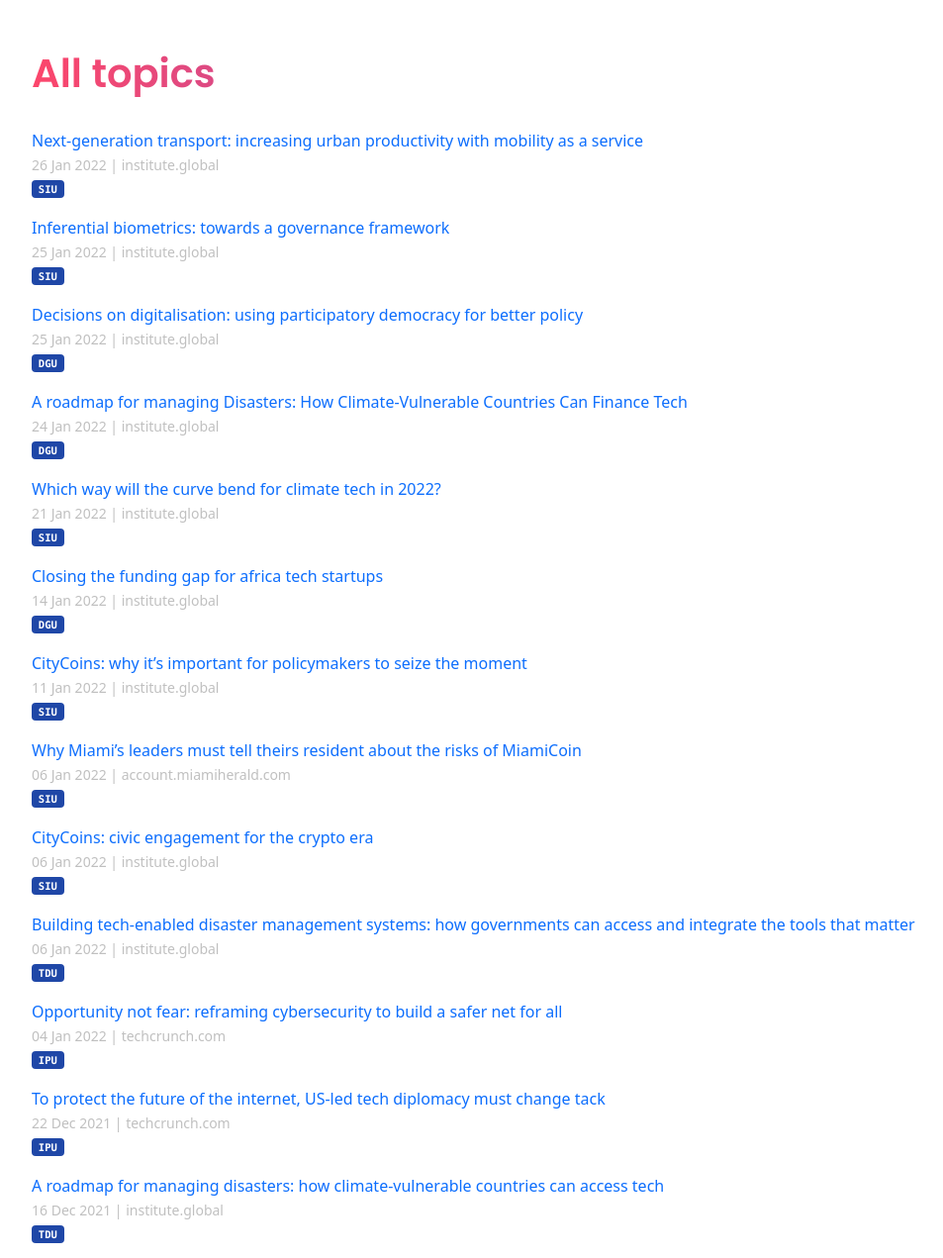
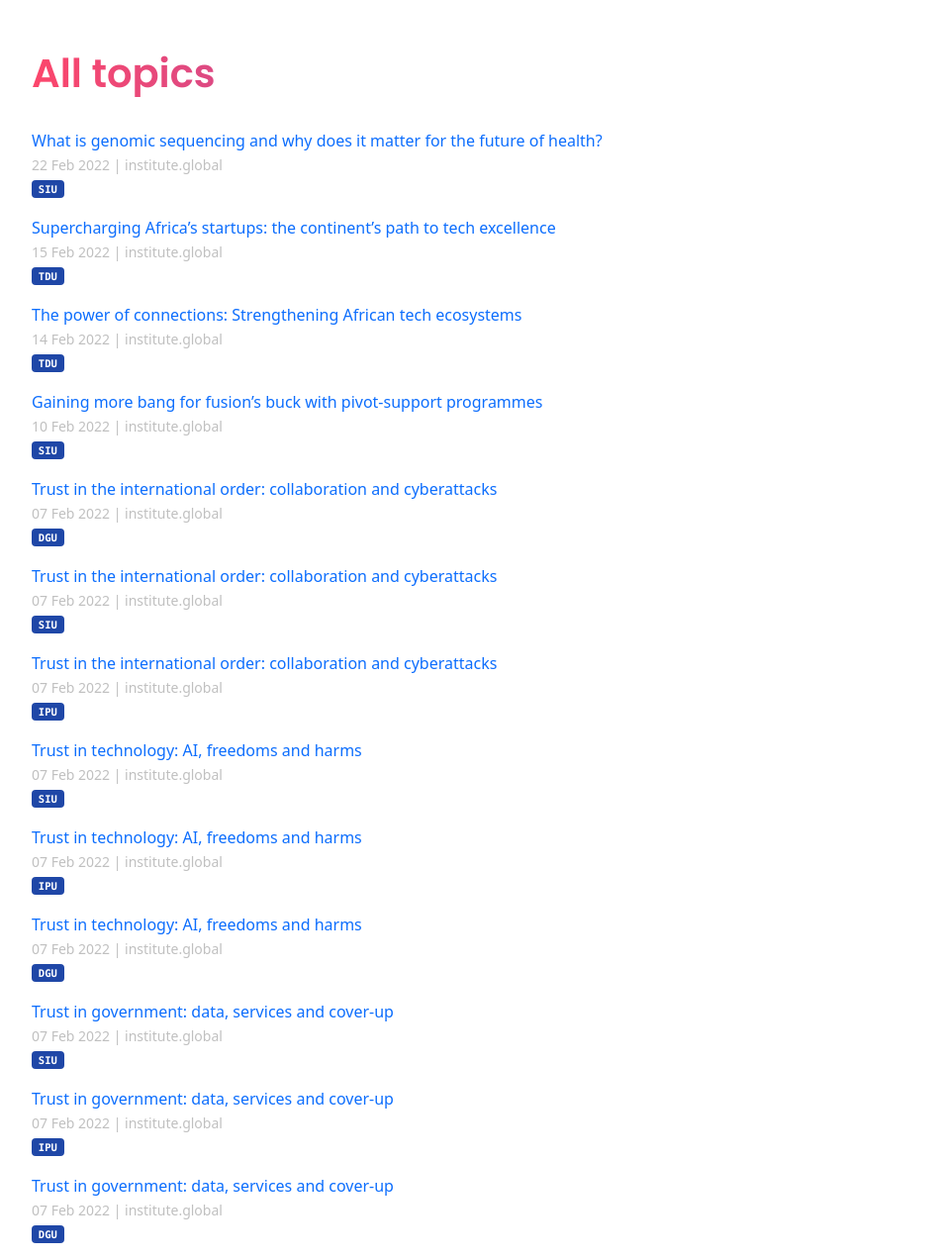
Before and after one commit to techpolicyio/techpolicyio.github.io, a Jekyll site: the page built from pages/home.md, in a window 1280 px wide and 1400 px high, scrolled down 764 px, cut to the strip 129-1400 px from the top of the window. Shown: the whole strip at 99% size, without its empty margins (50-1003 px from the left). Built offline with Jekyll 4.4.1, drawn with Linux system fonts in a browser that asks for light colours; some of the changed text lies outside the part shown.

Commit message:
Update links.yml

```diff
--- a/_data/links.yml
+++ b/_data/links.yml
@@ -1109,3 +1109,103 @@
   url: https://institute.global/policy/next-generation-transport-increasing-urban-productivity-mobility-service
   date: 2022-01-26
   unit: siu
+- title: "Using tech can transform climate disaster management"
+  url: https://institute.global/policy/using-tech-can-transform-climate-disaster-management
+  date: 2021-12-13
+  unit: tdu
+- title: "Technology is the frontline of managing climate disasters"
+  url: https://institute.global/policy/technology-frontline-managing-climate-disasters
+  date: 2021-12-14
+  unit: tdu
+- title: "Staying ahead of the covid curve"
+  url: https://institute.global/policy/staying-ahead-covid-curve
+  date: 2021-12-21
+  unit: dgu
+- title: "Internet policy in Asia: what are the technology and legal challenges for 2022?"
+  url: https://institute.global/policy/what-internet-policy-asia-2022
+  date: 2022-01-18
+  unit: ipu
+- title: "How to rethink cybersecurity in Africa: what should African leaders do to strengthen the digital economy?"
+  url: https://institute.global/policy/how-rethink-cybersecurity-africa-strengthen-digital-economy
+  date: 2022-01-24
+  unit: ipu
+- title: "Next-generation transport: increasing urban productivity with mobility as a service"
+  url: https://institute.global/policy/next-generation-transport-increasing-urban-productivity-mobility-service
+  date: 2022-01-26
+  unit: siu
+- title: "Cities adapt their transport systems for a future of hybrid work"
+  url: https://institute.global/policy/cities-adapt-their-transport-systems-future-hybrid-work
+  date: 2022-02-02
+  unit: siu
+- title: "Tech for climate disasters: getting the right rech in the right hands at the right time"
+  url: https://institute.global/policy/tech-climate-disasters-getting-right-tech-right-hands-right-time
+  date: 2022-02-04
+  unit: tdu
+- title: "Making it work: a participatory project on gig work"
+  url: https://institute.global/policy/making-it-work-participatory-project-gig-work
+  date: 2022-02-04
+  unit: dgu
+- title: "Trust in government: data, services and cover-up"
+  url: https://institute.global/policy/tbi-globalism-study-tech-government
+  date: 2022-02-07
+  unit: dgu
+- title: "Trust in government: data, services and cover-up"
+  url: https://institute.global/policy/tbi-globalism-study-tech-government
+  date: 2022-02-07
+  unit: ipu
+- title: "Trust in government: data, services and cover-up"
+  url: https://institute.global/policy/tbi-globalism-study-tech-government
+  date: 2022-02-07
+  unit: siu
+- title: "Trust in the international order: collaboration and cyberattacks"
+  url: https://institute.global/policy/tbi-globalism-study-tech-international-order
+  date: 2022-02-07
+  unit: ipu
+- title: "Trust in the international order: collaboration and cyberattacks"
+  url: https://institute.global/policy/tbi-globalism-study-tech-international-order
+  date: 2022-02-07
+  unit: siu
+- title: "Trust in the international order: collaboration and cyberattacks"
+  url: https://institute.global/policy/tbi-globalism-study-tech-international-order
+  date: 2022-02-07
+  unit: dgu
+- title: "Trust in technology: AI, freedoms and harms"
+  url: https://institute.global/policy/tbi-globalism-study-tech-international-order
+  date: 2022-02-07
+  unit: dgu
+- title: "Trust in technology: AI, freedoms and harms"
+  url: https://institute.global/policy/tbi-globalism-study-tech-international-order
+  date: 2022-02-07
+  unit: ipu
+- title: "Trust in technology: AI, freedoms and harms"
+  url: https://institute.global/policy/tbi-globalism-study-tech-international-order
+  date: 2022-02-07
+  unit: siu
+- title: "The TBI globalism study: how big is the tech trust gap?"
+  url: https://institute.global/policy/tbi-globalism-study-tech-trust
+  date: 2022-02-07
+  unit: siu
+- title: "The TBI globalism study: how big is the tech trust gap?"
+  url: https://institute.global/policy/tbi-globalism-study-tech-trust
+  date: 2022-02-07
+  unit: dgu
+- title: "The TBI globalism study: how big is the tech trust gap?"
+  url: https://institute.global/policy/tbi-globalism-study-tech-trust
+  date: 2022-02-07
+  unit: ipu
+- title: "Gaining more bang for fusion’s buck with pivot-support programmes"
+  url: https://institute.global/policy/gaining-more-bang-fusions-buck-pivot-support-programmes
+  date: 2022-02-10
+  unit: siu
+- title: "Supercharging Africa’s startups: the continent’s path to tech excellence"
+  url: https://institute.global/policy/supercharging-africas-startups-continents-path-tech-excellence
+  date: 2022-02-15
+  unit: tdu
+- title: "The power of connections: Strengthening African tech ecosystems"
+  url: https://institute.global/policy/power-connections-strengthening-african-tech-ecosystems
+  date: 2022-02-14
+  unit: tdu
+- title: "What is genomic sequencing and why does it matter for the future of health?"
+  url: https://institute.global/policy/what-genomic-sequencing-and-why-does-it-matter-future-health
+  date: 2022-02-22
+  unit: siu
```
